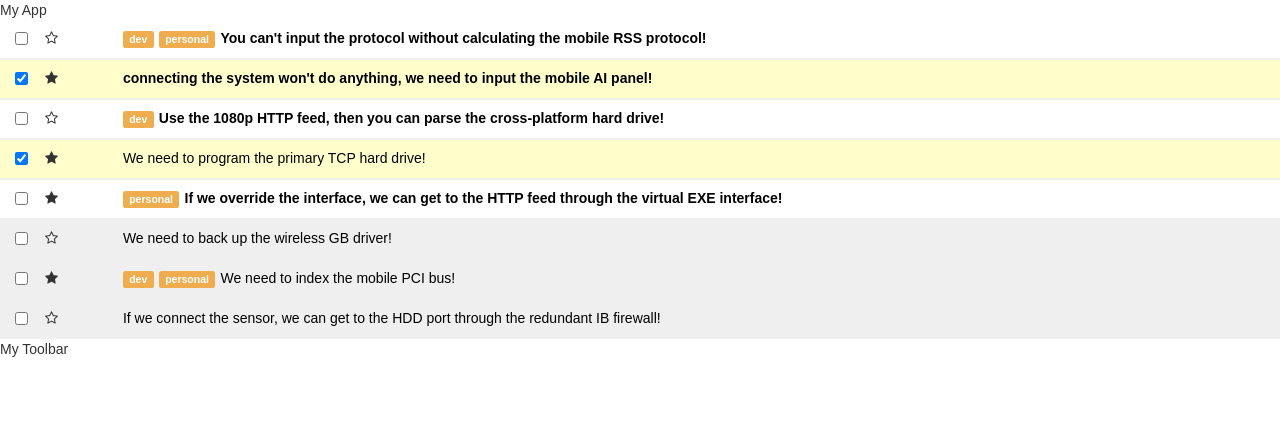
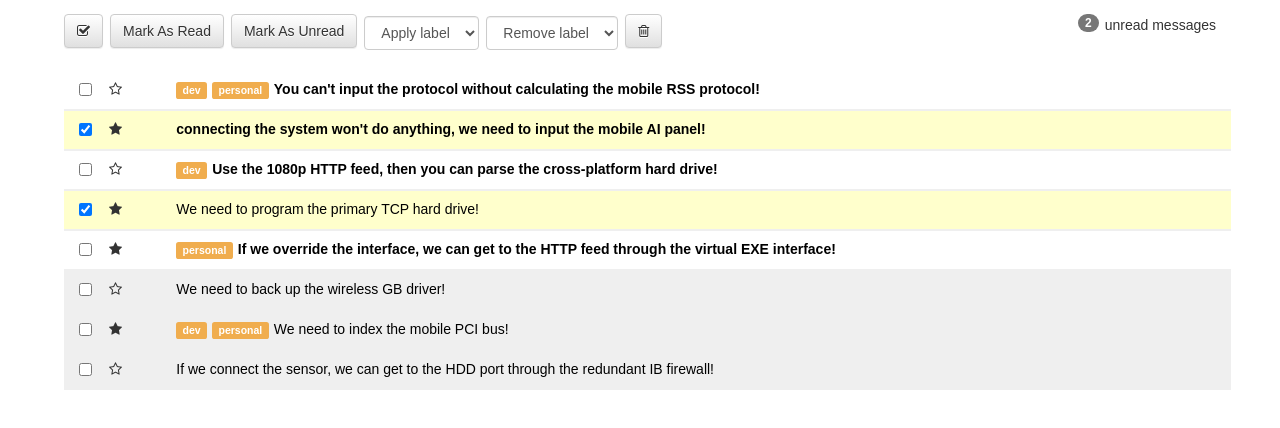
Before and after one commit to llamacoder/react-inbox, a React (Create React App) app: page / in a window 1280 px wide. Shown: the top 428 px of the page. Built offline with nearby package versions, Linux system fonts and the light colour scheme.

Commit message:
hooked up checkboxes

```diff
--- a/src/App.js
+++ b/src/App.js
@@ -10,11 +10,19 @@ class App extends Component {
   render() {
     return (
       <div className="App">
-        My App
-        <MessageList messages={ this.state.messages } />
         <Toolbar />
+        <MessageList messages={ this.state.messages } toggleClass={this.toggleClass.bind(this)}/>
       </div>
     );
+  }
+
+  toggleClass(id, prop) {
+    let messages = this.state.messages;
+    let index = messages.findIndex(x => x.id === id);
+
+    //  find the message with the input ID, then toggle the input prop
+    messages[index][prop] = !messages[index][prop];
+    this.setState({ messages: messages });
   }
 
   componentWillMount() {
--- a/src/components/Message.js
+++ b/src/components/Message.js
@@ -4,13 +4,10 @@ class Message extends Component {
   render() {
     let labels = {};
     if (this.props.message.labels) {
-      labels = this.props.message.labels.map(label => {
-        return <span key={this.props.message.label} className="label label-warning">{label}</span>
+      labels = this.props.message.labels.map((label, idx) => {
+        return <span key={idx} className="label label-warning">{label}</span>
       });
     }
-    let chkBox = this.props.message.selected === true
-        ? <input type="checkbox" checked="checked" />
-        : <input type="checkbox" />
     return (
       <div className={"row message " +
         (this.props.message.read === true ? 'read ' : 'unread ') +
@@ -18,7 +15,8 @@ class Message extends Component {
         <div className="col-xs-1">
           <div className="row">
             <div className="col-xs-2">
-              {chkBox}
+              <input type="checkbox" checked={!!this.props.message.selected}
+                      onChange={this.toggleClass.bind(this, 'selected')}/>
             </div>
             <div className="col-xs-2">
               <i className={"star fa fa-star" +
@@ -34,6 +32,10 @@ class Message extends Component {
         </div>
       </div>    )
   }
+
+  toggleClass(prop) {
+    this.props.toggleClass(this.props.message.id, prop);
+  }
 }
 
 export default Message;
--- a/src/components/MessageList.js
+++ b/src/components/MessageList.js
@@ -6,7 +6,7 @@ class MessageList extends Component {
     let msgs = {};
     if (this.props.messages) {
       msgs = this.props.messages.map(msg => {
-        return <Message key={msg.id} message={msg} />
+        return <Message key={msg.id} message={msg} toggleClass={this.toggleClass.bind(this)} />
       });
     }
     return (
@@ -15,6 +15,10 @@ class MessageList extends Component {
       </div>
     );
   }
+
+  toggleClass(id, prop) {
+    this.props.toggleClass(id, prop);
+  }
 }
 
 export default MessageList;
--- a/src/components/Toolbar.js
+++ b/src/components/Toolbar.js
@@ -3,8 +3,43 @@ import React, { Component } from 'react';
 class Toolbar extends Component {
   render() {
     return (
-      <div className="Toolbar">
-        My Toolbar
+      <div className="row toolbar">
+        <div className="col-md-12">
+          <p className="pull-right">
+            <span className="badge badge">2</span>
+            unread messages
+          </p>
+
+          <button className="btn btn-default">
+            <i className="fa fa-check-square-o"></i>
+          </button>
+
+          <button className="btn btn-default">
+            Mark As Read
+          </button>
+
+          <button className="btn btn-default">
+            Mark As Unread
+          </button>
+
+          <select className="form-control label-select">
+            <option>Apply label</option>
+            <option value="dev">dev</option>
+            <option value="personal">personal</option>
+            <option value="gschool">gschool</option>
+          </select>
+
+          <select className="form-control label-select">
+            <option>Remove label</option>
+            <option value="dev">dev</option>
+            <option value="personal">personal</option>
+            <option value="gschool">gschool</option>
+          </select>
+
+          <button className="btn btn-default">
+            <i className="fa fa-trash-o"></i>
+          </button>
+        </div>
       </div>
     );
   }
--- a/src/index.css
+++ b/src/index.css
@@ -1,5 +1,6 @@
 body {
-  margin: 0;
+  width: 90%;
+  margin:auto;
   padding: 0;
   font-family: sans-serif;
 }
```
